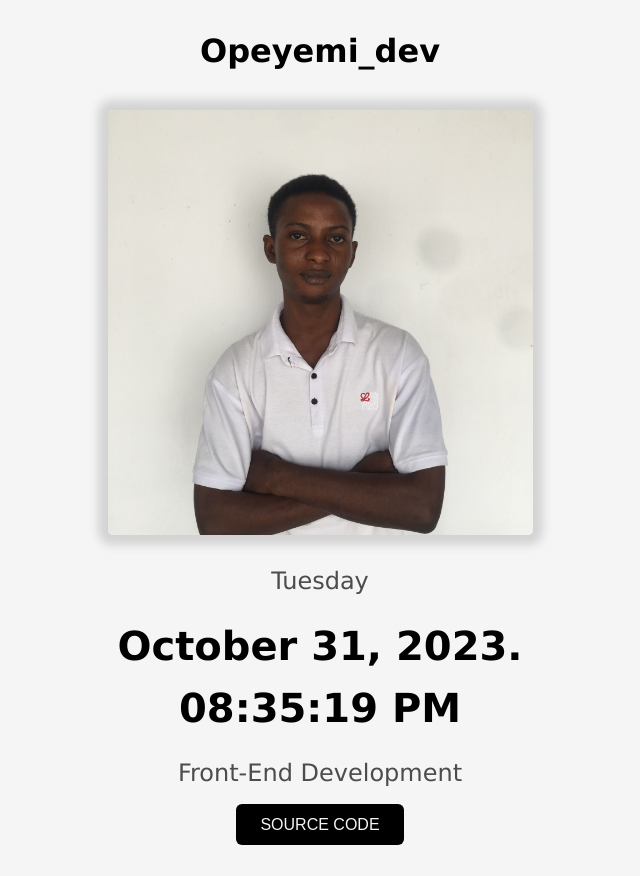
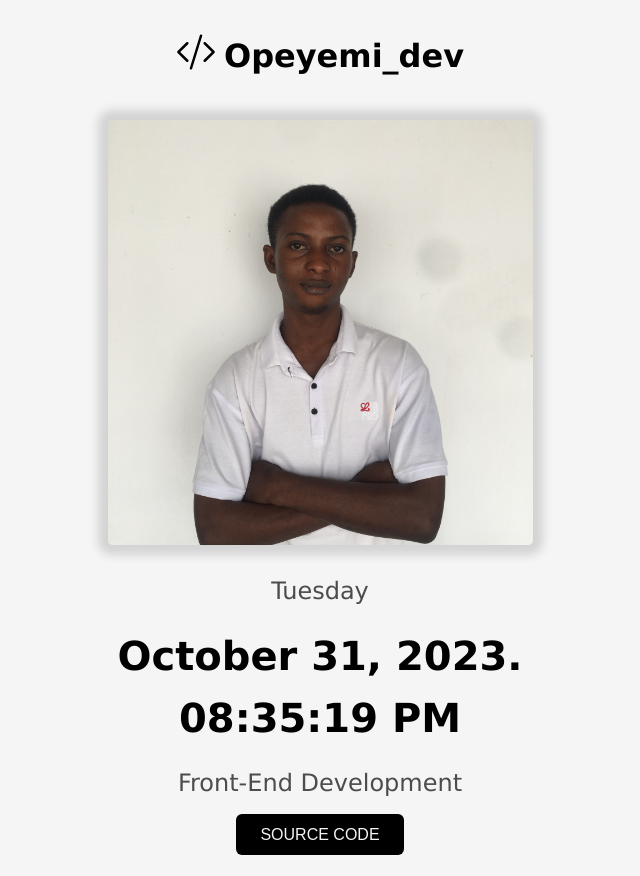
Before and after one commit to Fearless09/HNG-STAGEONE-TASK, a plain HTML site: page index.html in a window 1280 px wide. Shown: the whole page, without its empty margins (320-960 px from the left). Drawn offline with Linux system fonts and the light colour scheme.

Commit message:
Refactor

```diff
--- a/index.html
+++ b/index.html
@@ -13,7 +13,12 @@
 
 <body>
     <main>
-        <h1 data-testid="slackUserName">Opeyemi_dev</h1>
+        <h1 data-testid="slackUserName">
+            <a href="https://github.com/Fearless09" title="github profile" target="_blank" rel="noopener">
+                <img src="./code-slash.svg" alt="">
+            </a>
+            <span>Opeyemi_dev</span>
+        </h1>
 
         <div class="img-container">
             <img src="IMG_3071.JPG" alt="Opeyemi_dev" data-testid="slackDisplayImage">
@@ -28,7 +33,7 @@
         <h3 data-testid="myTrack">Front-End Development</h3>
 
         <a href="https://github.com/Fearless09/HNG-STAGEONE-TASK" target="_blank" rel="noopener"
-            data-testid="githubURL">
+            class="source_code_link" data-testid="githubURL">
             Source Code
         </a>
     </main>
--- a/main.css
+++ b/main.css
@@ -15,7 +15,7 @@ main {
     padding: 2rem 1rem;
 }
 
-img {
+.img-container img {
     width: 100%;
 }
 
@@ -23,6 +23,19 @@ h1 {
     margin-block: 0 2.5rem;
     font-size: 2rem;
     font-weight: 700;
+    display: flex;
+    justify-content: center;
+    align-items: center;
+    gap: 8px;
+}
+
+h1 img {
+    width: 2.5rem;
+    aspect-ratio: 1 / 1;
+}
+
+h1 img:hover {
+    opacity: 0.75;
 }
 
 
@@ -52,7 +65,7 @@ h2#time {
     margin-top: 1rem;
 }
 
-main a {
+.source_code_link {
     padding: 0.75rem 1.5rem;
     text-transform: uppercase;
     font-family: sans-serif;
@@ -62,6 +75,6 @@ main a {
     background: black;
 }
 
-main a:hover {
+.source_code_link:hover {
     background: rgb(77, 75, 75);
 }
```
